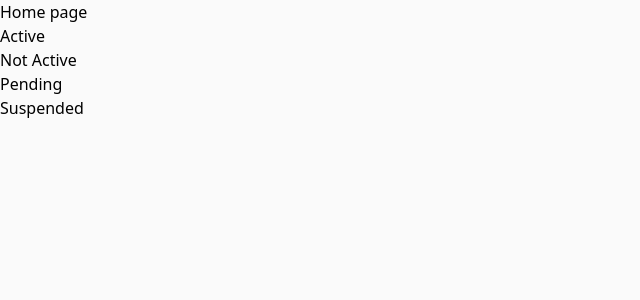
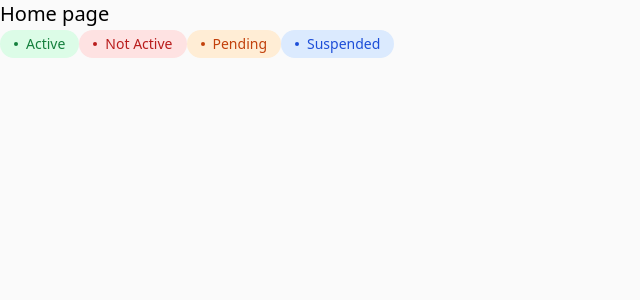
Before and after one commit to KaterynaTsyhaniuk/next-companies, a Next.js app: page / in a window 1280 px wide. Shown: the top 300 px of the page, without its empty margins (0-640 px from the left). Built offline with nearby package versions, Linux system fonts and the light colour scheme.

Commit message:
Fix tailwind config

```diff
--- /dev/null
+++ b/postcss.config.js
@@ -0,0 +1,6 @@
+module.exports = {
+  plugins: {
+    tailwindcss: {},
+    autoprefixer: {},
+  },
+}
--- /dev/null
+++ b/tailwind.config.js
@@ -0,0 +1,11 @@
+/** @type {import('tailwindcss').Config} */
+module.exports = {
+  content: [
+    './src/**/*.{js,ts,jsx,tsx,mdx}',
+    './app/**/*.{js,ts,jsx,tsx,mdx}',
+  ],
+  theme: {
+    extend: {},
+  },
+  plugins: [],
+}
```
Also changed, not shown: 1 other file (tests, documents, lock files or other folders).
